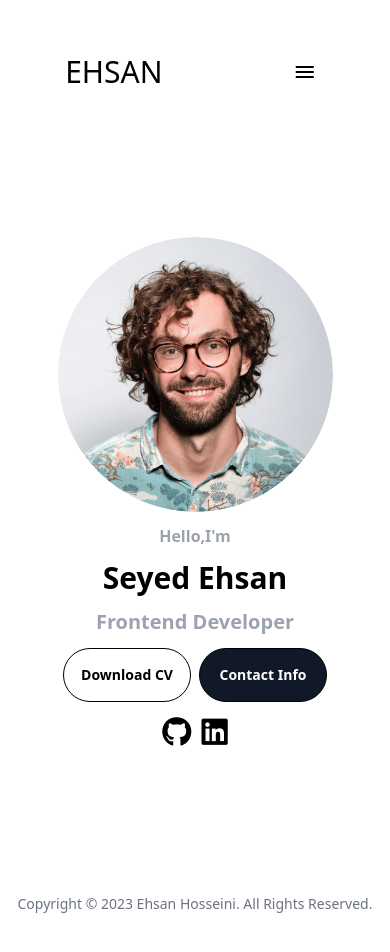
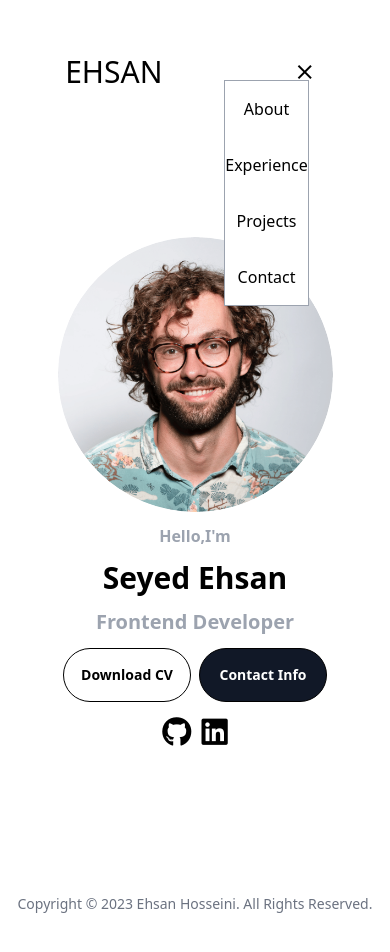
Before and after one commit to seyedehsandev/personal1, a React (Create React App) app: page / in a window 390 px wide. Both pictures are taken after a click on the element "menu". Shown: the top 952 px of the page. Built offline with nearby package versions, Linux system fonts and the light colour scheme.

Commit message:
menu func added

```diff
--- a/src/components/navbar/Navbar.js
+++ b/src/components/navbar/Navbar.js
@@ -1,10 +1,18 @@
-import React from 'react'
+import React, { useState } from 'react'
 import Desktop from './Desktop'
 import Hamburger from './Hamburger'
 import { Link } from 'react-router-dom';
 
 
 export default function Navbar() {
+
+  let [isHamburgurOpen , setIsHamburgurOpen] = useState(false)
+
+  function menuFunc (){
+    if(isHamburgurOpen){setIsHamburgurOpen(!isHamburgurOpen)}else{setIsHamburgurOpen(!isHamburgurOpen)}
+
+    console.log(isHamburgurOpen)
+  }
   return (
     <nav className="desktop-nav flex justify-around items-center h-[17vh]">
 
@@ -18,9 +26,9 @@ export default function Navbar() {
                 <Desktop address={"/contact"} content={"Contact"}/>
         </div>
         <div className="hamburgur-nav flex lg:hidden relative">
-            <span id="menu" className="flex material-symbols-outlined w-8 cursor-pointer">menu</span>
-            <span id="close" className="hidden material-symbols-outlined w-8 cursor-pointer">close</span>
-                <div className="hamburgur-menu z-50 absolute hidden top-5 right-4 flex-col justify-center items-center bg-white border border-solid border-gray-400">
+            <span id="menu" className={`${isHamburgurOpen ? "hidden" :"flex"} material-symbols-outlined w-8 cursor-pointer`} onClick={menuFunc}>menu</span>
+            <span id="close" className={`${isHamburgurOpen ? "flex" :"hidden"} material-symbols-outlined w-8 cursor-pointer`} onClick={menuFunc}>close</span>
+                <div className={`hamburgur-menu z-50 absolute ${isHamburgurOpen ? "flex" :"hidden"} top-5 right-4 flex-col justify-center items-center bg-white border border-solid border-gray-400`}>
                     <Hamburger address={"/about"} content={"About"}/>
                     <Hamburger address={"/experience"} content={"Experience"}/>
                     <Hamburger address={"/projects"} content={"Projects"}/>
```
Also changed, not shown: src/components/navbar/navbar.css (added, +9 -0 lines).
